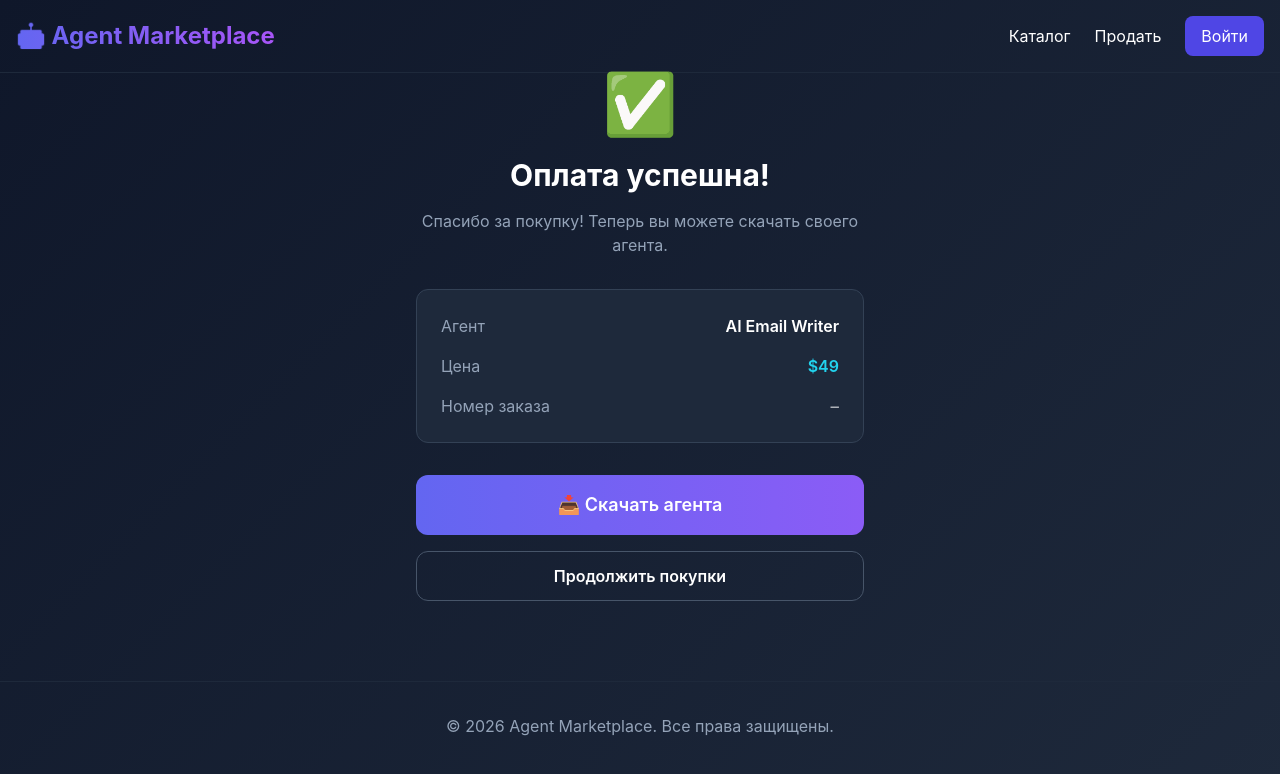
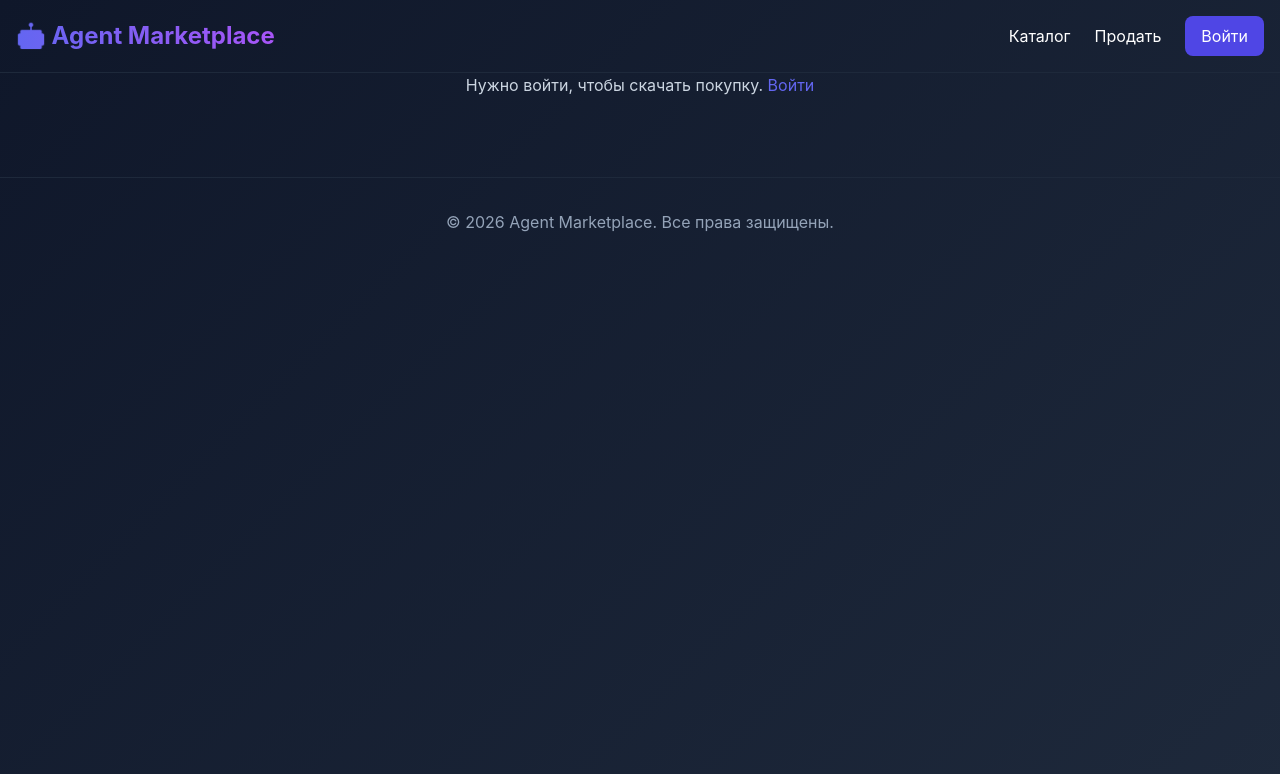
Before and after one commit to Pugg213/Claw-marketplace, a Next.js app: page /purchase/success in a window 1280 px wide. Shown: the top 774 px of the page. Built offline with nearby package versions, Linux system fonts and the light colour scheme.

Commit message:
Finish purchase flow: list purchases, dashboard downloads, success page

```diff
--- a/app/dashboard/page.tsx
+++ b/app/dashboard/page.tsx
@@ -15,9 +15,10 @@ export default function DashboardPage() {
     ;(async () => {
       setLoading(true)
       try {
-        // simple list: query purchases by buyerId not implemented; reuse prisma via new endpoint later.
-        // For now: show empty.
-        setPurchases([])
+        const data = await apiFetch<any>('/api/purchases')
+        setPurchases(data.purchases || [])
+      } catch (e: any) {
+        alert(e.message)
       } finally {
         setLoading(false)
       }
@@ -47,9 +48,25 @@ export default function DashboardPage() {
         ) : (
           <ul className="space-y-3">
             {purchases.map(p => (
-              <li key={p.id} className="flex items-center justify-between">
-                <span>{p.agent.title}</span>
-                <Link href={`/api/purchases/${p.id}/download`} className="text-primary">Скачать</Link>
+              <li key={p.id} className="flex items-center justify-between gap-3">
+                <div>
+                  <div className="font-semibold">{p.agent.title}</div>
+                  <div className="text-xs text-slate-400">{p.status}</div>
+                </div>
+                <button
+                  disabled={p.status !== 'COMPLETED'}
+                  className="text-primary disabled:opacity-40"
+                  onClick={async () => {
+                    try {
+                      const r = await apiFetch<any>(`/api/purchases/${p.id}/download`)
+                      window.location.href = r.downloadUrl
+                    } catch (e: any) {
+                      alert(e.message)
+                    }
+                  }}
+                >
+                  Скачать
+                </button>
               </li>
             ))}
           </ul>
--- a/app/purchase/success/page.tsx
+++ b/app/purchase/success/page.tsx
@@ -1,15 +1,50 @@
 'use client'
 
-import { useState, useEffect } from 'react'
+import { useEffect, useState } from 'react'
 import Link from 'next/link'
+import { apiFetch } from '@/lib/api-client'
+import { useAuth } from '@/app/components/AuthProvider'
 
 export default function PurchaseSuccessPage({ searchParams }: { searchParams: { orderId?: string } }) {
+  const { token } = useAuth()
   const [loading, setLoading] = useState(true)
+  const [purchase, setPurchase] = useState<any | null>(null)
 
   useEffect(() => {
-    // Check payment status
-    setTimeout(() => setLoading(false), 2000)
-  }, [])
+    const id = searchParams.orderId
+    if (!id) {
+      setLoading(false)
+      return
+    }
+    let alive = true
+    ;(async () => {
+      try {
+        for (let i = 0; i < 10; i++) {
+          const p = await apiFetch<any>(`/api/purchases/${id}`)
+          if (!alive) return
+          setPurchase(p)
+          if (p.status === 'COMPLETED') break
+          await new Promise(r => setTimeout(r, 1500))
+        }
+      } finally {
+        if (alive) setLoading(false)
+      }
+    })()
+    return () => {
+      alive = false
+    }
+  }, [searchParams.orderId])
+
+  if (!token) {
+    return (
+      <div className="container py-16 text-center text-slate-300">
+        Нужно войти, чтобы скачать покупку.{' '}
+        <Link className="text-primary" href="/login">
+          Войти
+        </Link>
+      </div>
+    )
+  }
 
   if (loading) {
     return (
@@ -22,42 +57,46 @@ export default function PurchaseSuccessPage({ searchParams }: { searchParams: {
     )
   }
 
+  const ok = purchase?.status === 'COMPLETED'
+
   return (
     <div className="container py-16">
       <div className="max-w-md mx-auto text-center">
-        <div className="text-6xl mb-6">✅</div>
-        <h1 className="text-3xl font-bold mb-4">Оплата успешна!</h1>
+        <div className="text-6xl mb-6">{ok ? '✅' : '⌛'}</div>
+        <h1 className="text-3xl font-bold mb-4">{ok ? 'Оплата успешна!' : 'Ожидаем оплату'}</h1>
         <p className="text-slate-400 mb-8">
-          Спасибо за покупку! Теперь вы можете скачать своего агента.
+          {ok
+            ? 'Теперь вы можете скачать агента.'
+            : 'Если вы только что оплатили — подождите пару секунд.'}
         </p>
 
-        <div className="bg-surface rounded-xl border border-slate-700 p-6 mb-8">
-          <div className="flex items-center justify-between mb-4">
-            <span className="text-slate-400">Агент</span>
-            <span className="font-semibold">AI Email Writer</span>
-          </div>
-          <div className="flex items-center justify-between mb-4">
-            <span className="text-slate-400">Цена</span>
-            <span className="font-semibold text-accent">$49</span>
+        <div className="bg-surface rounded-xl border border-slate-700 p-6 mb-8 text-left">
+          <div className="flex items-center justify-between mb-2">
+            <span className="text-slate-400">Статус</span>
+            <span className="font-semibold">{purchase?.status || '—'}</span>
           </div>
           <div className="flex items-center justify-between">
-            <span className="text-slate-400">Номер заказа</span>
+            <span className="text-slate-400">Заказ</span>
             <span className="font-mono text-sm">{searchParams.orderId || '—'}</span>
           </div>
         </div>
 
+        <button
+          disabled={!ok}
+          onClick={async () => {
+            const r = await apiFetch<any>(`/api/purchases/${searchParams.orderId}/download`)
+            window.location.href = r.downloadUrl
+          }}
+          className="block w-full py-4 bg-gradient-to-r from-primary to-secondary rounded-xl font-semibold text-lg hover:opacity-90 transition mb-4 disabled:opacity-50"
+        >
+          📥 Скачать агента
+        </button>
+
         <Link
           href="/dashboard"
-          className="block w-full py-4 bg-gradient-to-r from-primary to-secondary rounded-xl font-semibold text-lg hover:opacity-90 transition mb-4"
-        >
-          📥 Скачать агента
-        </Link>
-
-        <Link
-          href="/agents"
           className="block w-full py-3 border border-slate-600 rounded-xl font-semibold hover:bg-slate-800 transition"
         >
-          Продолжить покупки
+          В кабинет
         </Link>
       </div>
     </div>
```
